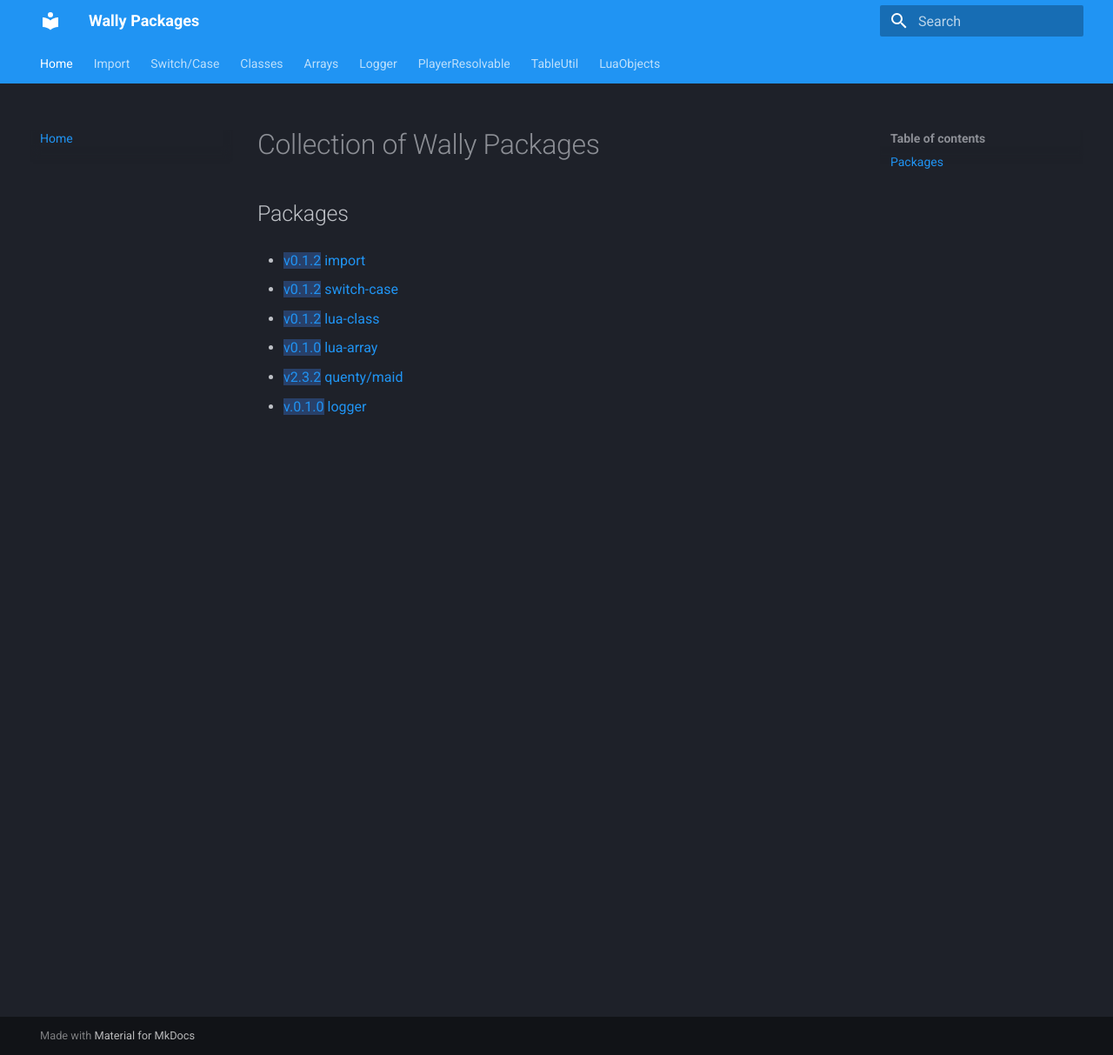
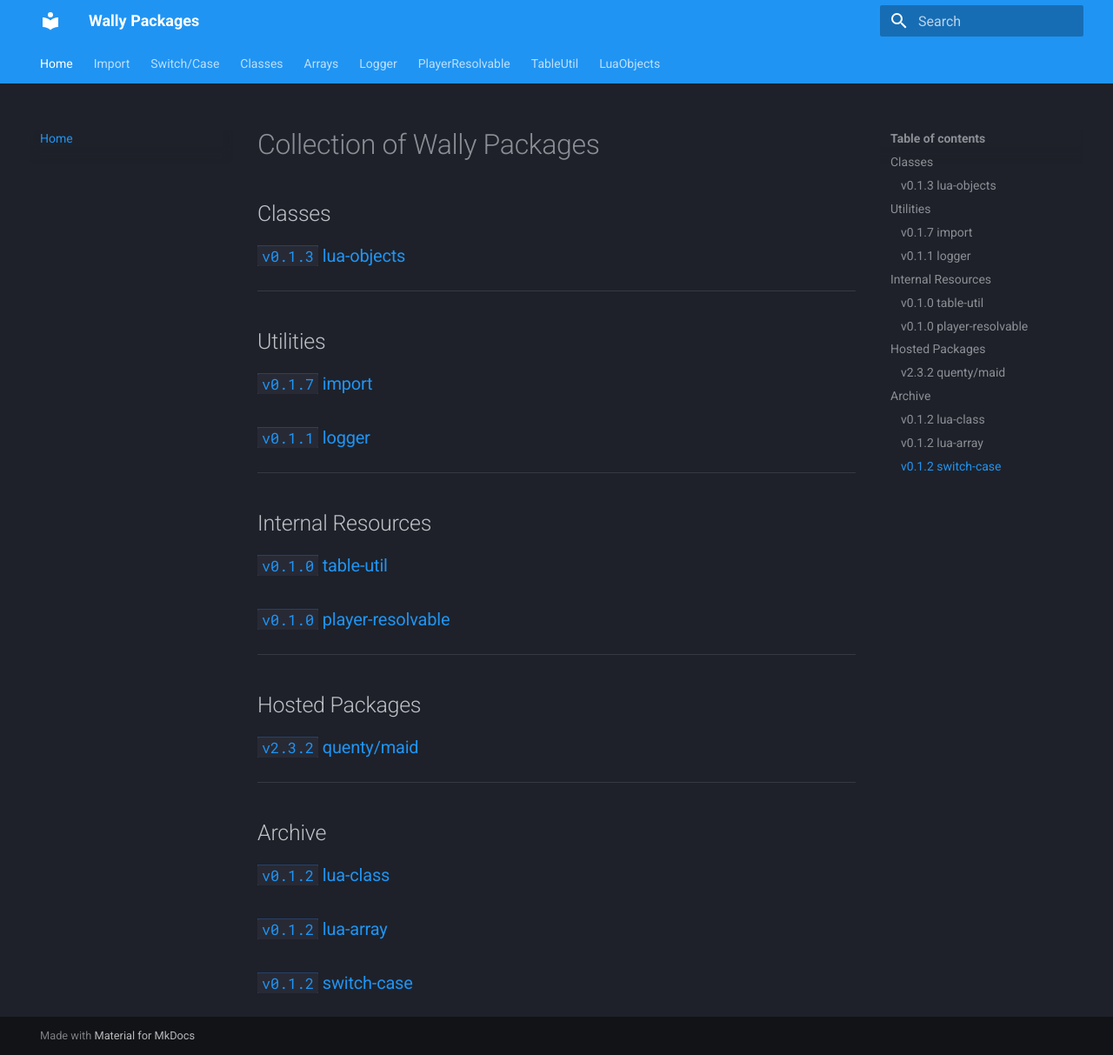
Before and after one commit to alexasterisk/WallyPackages, an MkDocs documentation site: the page built from docs/index.md, in a window 1280 px wide and 1213 px high. Shown: the whole window at 87% size. Built offline with MkDocs 1.6.1 and Material for MkDocs 9.7.7, drawn with Linux system fonts in a browser that asks for light colours.

Commit message:
redesign

```diff
--- a/docs/index.md
+++ b/docs/index.md
@@ -1,15 +1,28 @@
 # Collection of Wally Packages
 
-## Packages
+## Classes
+### [==`v0.1.3`== lua-objects](objects/)
 
-* [==v0.1.2== import](import/)
+-----
 
-* [==v0.1.2== switch-case](switch-case/)
+## Utilities
+### [==`v0.1.7`== import](import/)
+### [==`v0.1.1`== logger](logger/)
 
-* [==v0.1.2== lua-class](classes/)
+-----
 
-* [==v0.1.0== lua-array](arrays/)
+## Internal Resources
+### [==`v0.1.0`== table-util](tableUtil/)
+### [==`v0.1.0`== player-resolvable](playerResolvable/)
 
-* [==v2.3.2== quenty/maid](https://quenty.github.io/NevermoreEngine/api/maid)
+-----
 
-* [==v.0.1.0== logger](logger/)
+## Hosted Packages
+### [==`v2.3.2`== quenty/maid](https://quenty.github.io/NevermoreEngine/api/maid)
+
+-----
+
+## Archive
+### [==`v0.1.2`== lua-class](classes/)
+### [==`v0.1.2`== lua-array](arrays/)
+### [==`v0.1.2`== switch-case](switch-case/)
```
